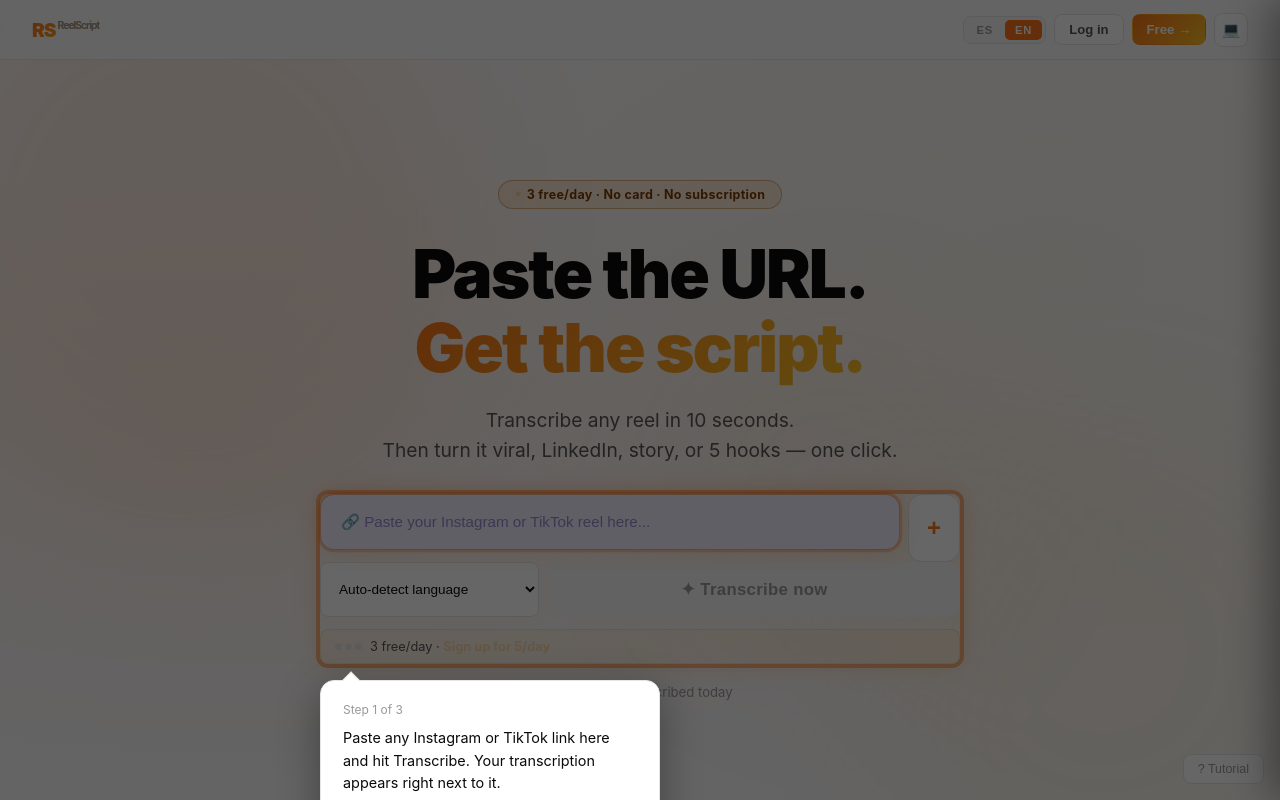
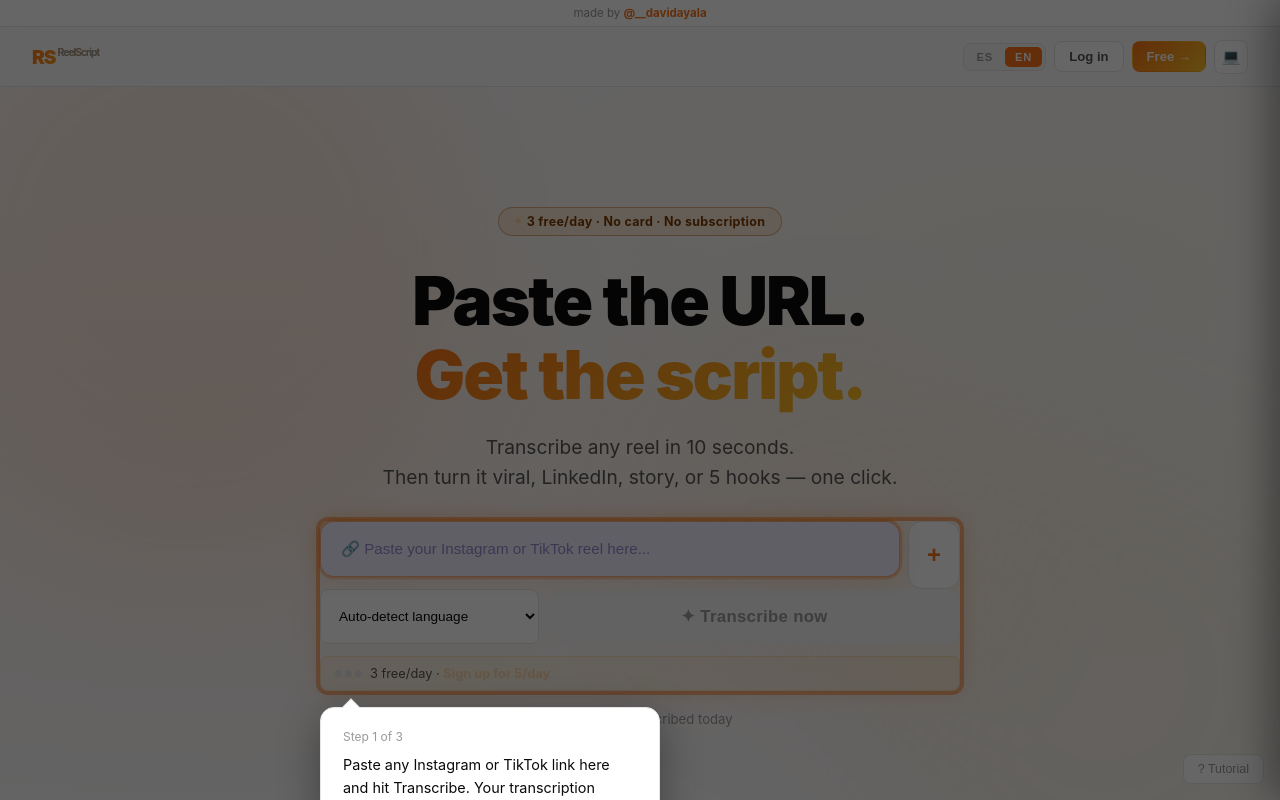
Before and after one commit to DavidBecama/transcriptor, a Flask app: page / in a window 1280 px wide. Run offline with Flask 3, Linux system fonts and the light colour scheme.

Commit message:
feat: top bar with made by @__davidayala
Co-Authored-By: Claude Opus 4.6 (1M context) <noreply@anthropic.com>

```diff
--- a/templates/index.html
+++ b/templates/index.html
@@ -1796,6 +1796,11 @@
   </style>
 </head>
 <body>
+
+<!-- ── TOP BAR ─────────────────────────────────────────────────────────── -->
+<div style="background:var(--surf);border-bottom:1px solid var(--border);text-align:center;padding:6px 0;font-size:.72rem;color:var(--text3)">
+  made by <a href="https://instagram.com/__davidayala" target="_blank" style="color:var(--purple);font-weight:700;text-decoration:none">@__davidayala</a>
+</div>
 
 <!-- ── NAV ──────────────────────────────────────────────────────────────── -->
 <nav>
```
